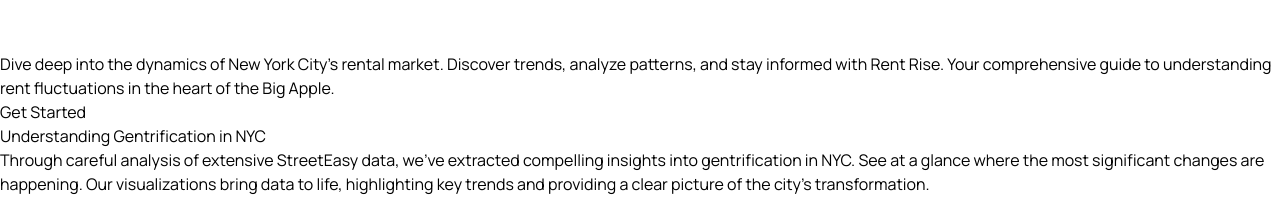
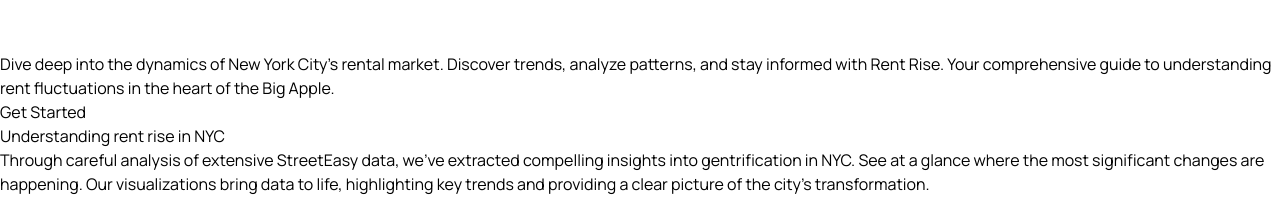
Before and after one commit to bramos005/rent-rise-app, a React (Vite) app: page / in a window 1280 px wide. Shown: the part 2700-2914 px from the top of the page. Built offline with nearby package versions, Linux system fonts and the light colour scheme.

Commit message:
small changes

```diff
--- a/src/pages/HomePage/HomePage.jsx
+++ b/src/pages/HomePage/HomePage.jsx
@@ -53,7 +53,7 @@ const HomePage = () => {
         <div className="flex text-white justify-center items-center flex-wrap gap-[5rem] mt-[10rem] pt-[10rem] pb-[10rem] bg-[#245EE7] ">
           <div className="flex flex-col gap-4  w-[40rem]">
             <h2 className="font-extrabold text-center">
-              Understanding Gentrification in NYC
+              Understanding rent rise in NYC
             </h2>
             <p className=" leading-10 text-center  font-semibold">
               Through careful analysis of extensive StreetEasy data, we've
```
